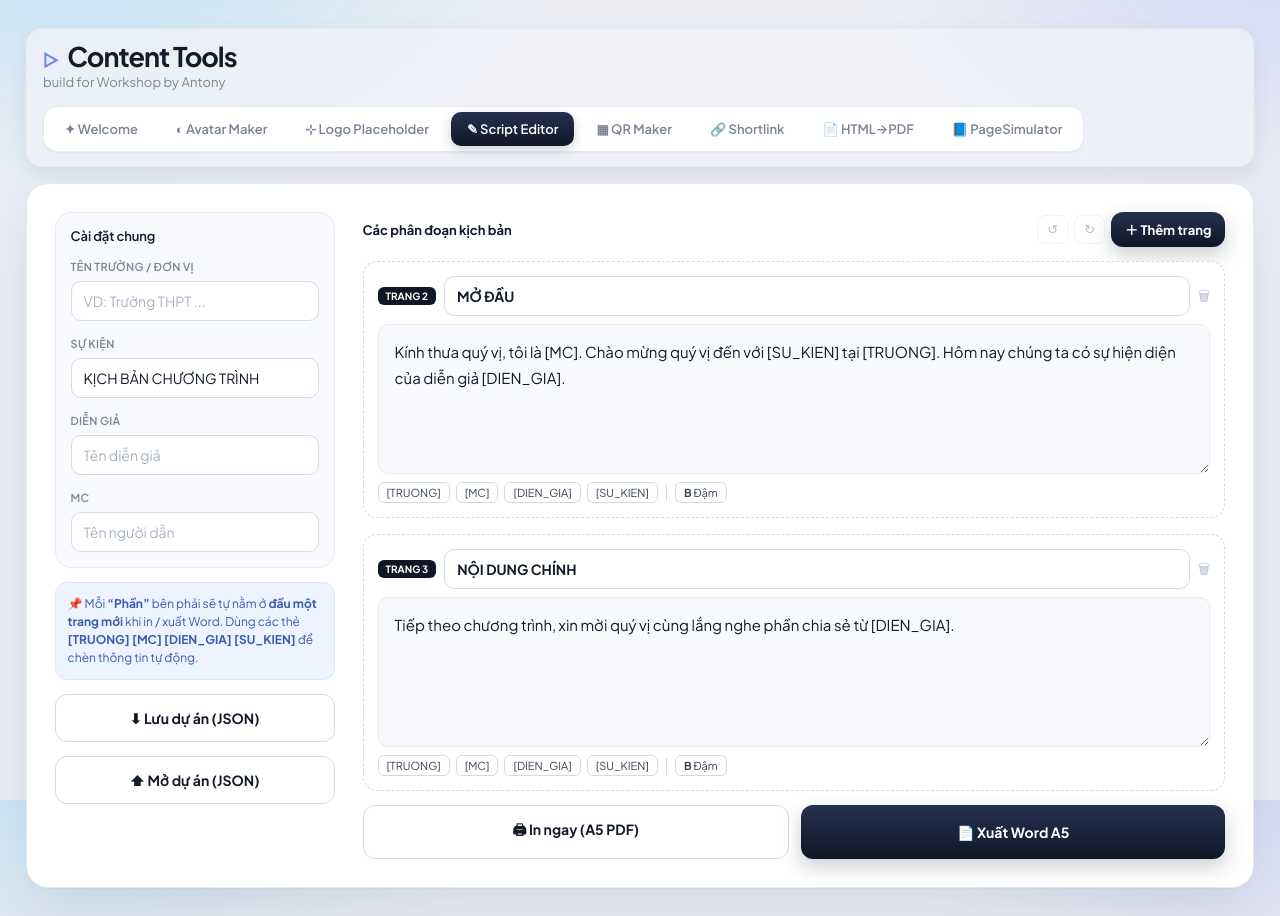
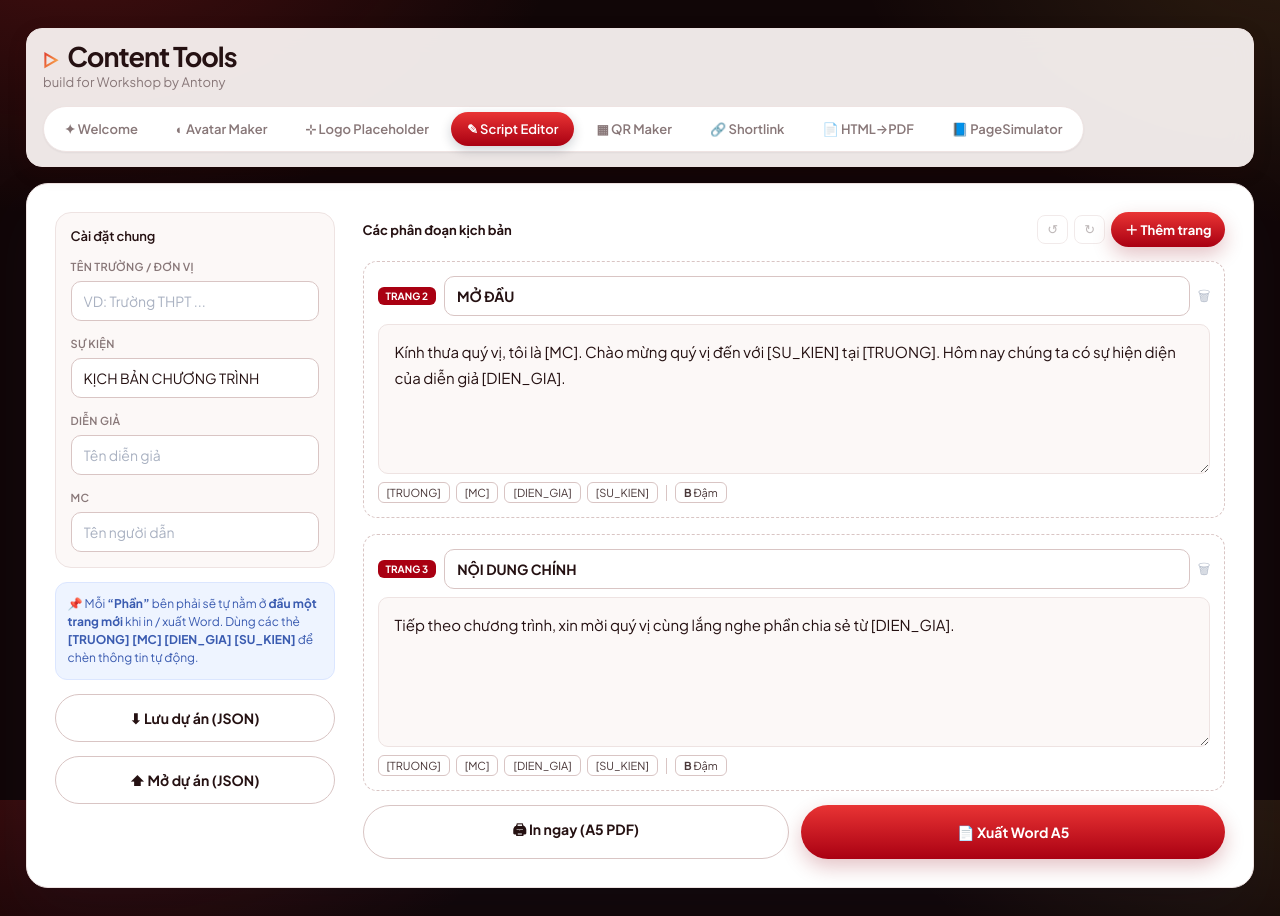
Before and after one commit to antonycodes/contentstool, a website: page index.html in a window 1280 px wide. Both pictures are taken after a click on the button "✎ Script Editor". Drawn offline with nearby package versions, Linux system fonts and the light colour scheme.

Commit message:
style: adapt LuckyDraw theme for Content Tools

```diff
--- a/index.html
+++ b/index.html
@@ -18,21 +18,19 @@
   <script src="https://cdnjs.cloudflare.com/ajax/libs/jszip/3.10.1/jszip.min.js"></script>
   <style>
     :root {
-      --bg: #eceef4;
+      --bg: #110607;
       --panel: #ffffff;
-      --ink: #131a2b;
-      --txt: #3a4458;
-      --muted: #7b8597;
-      --line: #e7eaf1;
-      --line-strong: #d4dae5;
-      --field: #f7f9fc;
-      --acc1: #74d2f0;
-      /* cyan */
-      --acc2: #9fa9f2;
-      /* lavender-blue */
-      --acc-solid: #5b8def;
-      --navy1: #243150;
-      --navy2: #0f1726;
+      --ink: #251112;
+      --txt: #493738;
+      --muted: #887778;
+      --line: #eee3e2;
+      --line-strong: #d9c5c4;
+      --field: #fcf8f7;
+      --acc1: #ff5555;
+      --acc2: #ffc857;
+      --acc-solid: #dc2626;
+      --navy1: #e93434;
+      --navy2: #a90012;
       --sans: "Plus Jakarta Sans", -apple-system, BlinkMacSystemFont, "Segoe UI", Roboto, sans-serif;
       --mono: "Plus Jakarta Sans", -apple-system, BlinkMacSystemFont, "Segoe UI", Roboto, sans-serif;
     }
@@ -52,8 +50,8 @@
       align-items: flex-start;
       justify-content: center;
       background:
-        radial-gradient(820px 520px at 6% -12%, rgba(125, 211, 252, .40), transparent 60%),
-        radial-gradient(780px 500px at 102% -8%, rgba(167, 180, 252, .38), transparent 58%),
+        radial-gradient(820px 520px at 6% -12%, rgba(220, 38, 38, .27), transparent 60%),
+        radial-gradient(780px 500px at 102% -8%, rgba(255, 200, 87, .12), transparent 58%),
         var(--bg);
       background-attachment: fixed;
     }
@@ -91,7 +89,7 @@
       content: "▷";
       font-size: 18px;
       margin-right: 8px;
-      background: linear-gradient(120deg, var(--acc-solid), #8b7cf0);
+      background: linear-gradient(120deg, var(--acc-solid), var(--acc2));
       -webkit-background-clip: text;
       background-clip: text;
       -webkit-text-fill-color: transparent;
@@ -183,14 +181,14 @@
 
     .upload:hover {
       border-color: var(--acc-solid);
-      background: #f1f6ff;
+      background: #fff5f3;
       color: var(--acc-solid);
     }
 
     .upload.has-img {
       border-style: solid;
       border-color: var(--acc-solid);
-      background: #f1f6ff;
+      background: #fff5f3;
     }
 
     .upload .thumb {
@@ -246,7 +244,7 @@
     input[type=text]:focus,
     select:focus {
       border-color: var(--acc-solid);
-      box-shadow: 0 0 0 3px rgba(91, 141, 239, .18);
+      box-shadow: 0 0 0 3px rgba(220, 38, 38, .16);
     }
 
     .color-row {
@@ -272,14 +270,14 @@
       height: 6px;
       border-radius: 6px;
       outline: none;
-      /* phần đã kéo = gradient cyan→lavender, phần còn lại = xám nhạt (JS cập nhật %) */
-      background: linear-gradient(90deg, var(--acc1) 0%, var(--acc2) 0%, #e2e7f0 0%, #e2e7f0 100%);
+      /* JS updates the filled portion. */
+      background: linear-gradient(90deg, var(--acc1) 0%, var(--acc2) 0%, #eadfdf 0%, #eadfdf 100%);
     }
 
     /* thanh cuộn */
     * {
       scrollbar-width: thin;
-      scrollbar-color: #c4ccdb #eef1f7;
+      scrollbar-color: #d98b8b #f4e9e8;
     }
 
     ::-webkit-scrollbar {
@@ -288,17 +286,17 @@
     }
 
     ::-webkit-scrollbar-track {
-      background: #eef1f7;
+      background: #f4e9e8;
     }
 
     ::-webkit-scrollbar-thumb {
       background: linear-gradient(180deg, var(--acc1), var(--acc2));
       border-radius: 8px;
-      border: 2px solid #eef1f7;
+      border: 2px solid #f4e9e8;
     }
 
     ::-webkit-scrollbar-thumb:hover {
-      background: linear-gradient(180deg, #5cc6ec, #8b95f2);
+      background: linear-gradient(180deg, #ef4444, #f4b942);
     }
 
     input[type=range]::-webkit-slider-thumb {
@@ -310,7 +308,7 @@
       background: #fff;
       border: 2px solid var(--acc-solid);
       cursor: pointer;
-      box-shadow: 0 1px 4px rgba(28, 40, 80, .25);
+      box-shadow: 0 1px 4px rgba(90, 15, 20, .25);
     }
 
     input[type=range]::-moz-range-thumb {
@@ -324,7 +322,7 @@
 
     .btn {
       border: none;
-      border-radius: 12px;
+      border-radius: 999px;
       padding: 14px;
       font-family: var(--sans);
       font-size: 14px;
@@ -332,14 +330,14 @@
       cursor: pointer;
       color: #fff;
       background: linear-gradient(180deg, var(--navy1), var(--navy2));
-      box-shadow: 0 8px 20px rgba(17, 26, 46, .22);
+      box-shadow: 0 8px 20px rgba(142, 0, 18, .24);
       transition: .15s;
       letter-spacing: 0;
     }
 
     .btn:hover {
       transform: translateY(-1px);
-      box-shadow: 0 12px 26px rgba(17, 26, 46, .30);
+      box-shadow: 0 12px 26px rgba(142, 0, 18, .32);
     }
 
     .btn.secondary {
@@ -350,7 +348,7 @@
     }
 
     .btn.secondary:hover {
-      background: #f2f5fa;
+      background: #fff5f3;
       transform: none;
     }
 
@@ -445,12 +443,12 @@
       gap: 16px;
       margin: 0 0 16px;
       padding: 14px 16px;
-      background: rgba(240, 242, 248, .82);
+      background: rgba(255, 250, 249, .92);
       backdrop-filter: blur(14px);
       -webkit-backdrop-filter: blur(14px);
       border: 1px solid var(--line);
       border-radius: 16px;
-      box-shadow: 0 6px 20px rgba(28, 40, 80, .08);
+      box-shadow: 0 6px 20px rgba(65, 7, 12, .12);
     }
 
     .topbar h1 {
@@ -467,7 +465,7 @@
       padding: 5px;
       background: var(--panel);
       border: 1px solid var(--line);
-      border-radius: 14px;
+      border-radius: 999px;
       box-shadow: 0 1px 2px rgba(16, 24, 40, .05);
     }
 
@@ -476,7 +474,7 @@
       font-size: 13px;
       font-weight: 600;
       padding: 9px 16px;
-      border-radius: 10px;
+      border-radius: 999px;
       cursor: pointer;
       background: transparent;
       border: none;
@@ -492,6 +490,20 @@
       background: linear-gradient(180deg, var(--navy1), var(--navy2));
       color: #fff;
       box-shadow: 0 4px 12px rgba(17, 26, 46, .20);
+    }
+
+    .btn:active,
+    .tab:active,
+    .seg button:active {
+      transform: translateY(1px) scale(.99);
+    }
+
+    .btn:focus-visible,
+    .tab:focus-visible,
+    .seg button:focus-visible,
+    .se-iconbtn:focus-visible {
+      outline: 3px solid rgba(220, 38, 38, .3);
+      outline-offset: 2px;
     }
 
     .app {
@@ -557,7 +569,7 @@
 
     .logo-item.active {
       border-color: var(--acc-solid);
-      box-shadow: 0 0 0 3px rgba(91, 141, 239, .15);
+      box-shadow: 0 0 0 3px rgba(220, 38, 38, .15);
     }
 
     .logo-item img {
@@ -761,7 +773,7 @@
 
     .sec-editor:focus {
       border-color: var(--acc-solid);
-      box-shadow: 0 0 0 3px rgba(91, 141, 239, .15);
+      box-shadow: 0 0 0 3px rgba(220, 38, 38, .15);
       background: #fff;
     }
 
@@ -856,7 +868,7 @@
 
     #qrData:focus {
       border-color: var(--acc-solid);
-      box-shadow: 0 0 0 3px rgba(91, 141, 239, .15);
+      box-shadow: 0 0 0 3px rgba(220, 38, 38, .15);
     }
 
     .qr-actions {
@@ -1090,7 +1102,7 @@
     }
 
     .wel-title .grad {
-      background: linear-gradient(110deg, var(--acc-solid), #8b7cf0);
+      background: linear-gradient(110deg, var(--acc-solid), var(--acc2));
       -webkit-background-clip: text;
       background-clip: text;
       -webkit-text-fill-color: transparent;
@@ -1178,7 +1190,7 @@
 
     #pdfLinks:focus {
       border-color: var(--acc-solid);
-      box-shadow: 0 0 0 3px rgba(91, 141, 239, .15);
+      box-shadow: 0 0 0 3px rgba(220, 38, 38, .15);
     }
 
     .pdf-item {
@@ -1232,7 +1244,7 @@
   .sim-toolbar { display: flex; gap: 10px; flex-wrap: wrap; justify-content: center; align-items: center; width: 100%; }
   .sim-up { display: inline-flex; align-items: center; gap: 6px; cursor: pointer; font-family: var(--sans); font-size: 13px; font-weight: 600; color: var(--ink); background: #fff; border: 1px solid var(--line-strong); border-radius: 10px; padding: 9px 14px; }
   .sim-up:hover { border-color: var(--acc-solid); color: var(--acc-solid); }
-  .sim-up.has { border-color: var(--acc-solid); background: #f1f6ff; }
+  .sim-up.has { border-color: var(--acc-solid); background: #fff5f3; }
   .sim-up input { display: none; }
   .sim-name { font-family: var(--sans); font-size: 13px; border: 1px solid var(--line-strong); border-radius: 10px; padding: 9px 12px; outline: none; min-width: 180px; }
   .sim-name:focus { border-color: var(--acc-solid); box-shadow: 0 0 0 3px rgba(91,141,239,.15); }
@@ -2125,7 +2137,7 @@
       function fillRange(el) {
         const min = +el.min || 0, max = (+el.max || 100), v = +el.value;
         const p = max > min ? ((v - min) / (max - min)) * 100 : 0;
-        el.style.background = `linear-gradient(90deg, var(--acc1) 0%, var(--acc2) ${p}%, #e2e7f0 ${p}%, #e2e7f0 100%)`;
+        el.style.background = `linear-gradient(90deg, var(--acc1) 0%, var(--acc2) ${p}%, #eadfdf ${p}%, #eadfdf 100%)`;
       }
       function fillAllRanges() { document.querySelectorAll('input[type=range]').forEach(fillRange); }
       document.querySelectorAll('input[type=range]').forEach(el => el.addEventListener('input', () => fillRange(el)));
```
